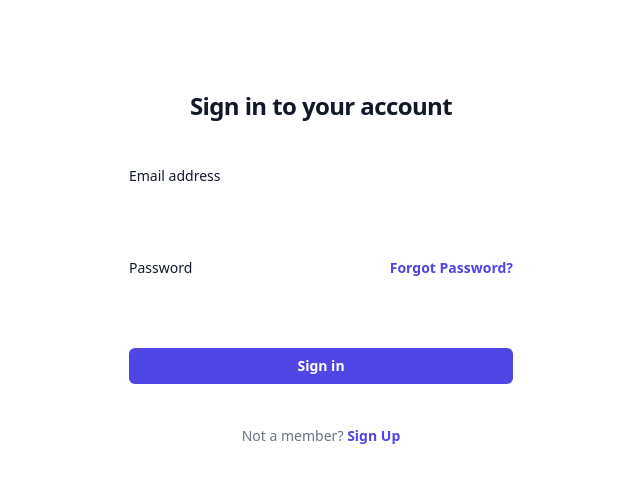
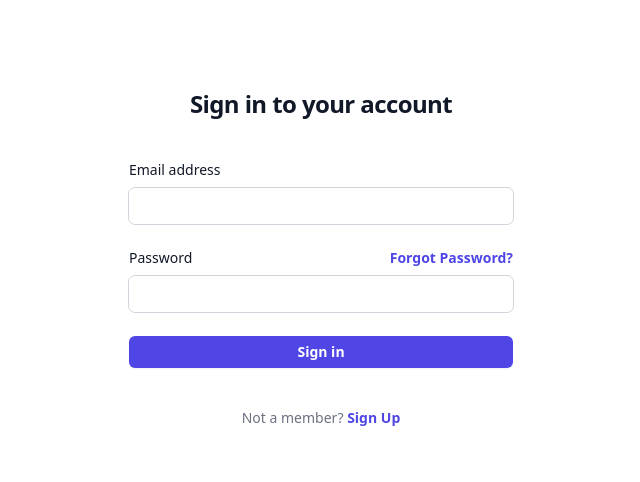
Before and after one commit to Abjithbk/village-bank, a React (Create React App) app: page /LoginPage in a window 1280 px wide. Shown: the top 482 px of the page, without its empty margins (319-959 px from the left). Built offline with nearby package versions, Linux system fonts and the light colour scheme.

Commit message:
Loading feature add for more user experience

```diff
--- a/src/components/ChangePassword.jsx
+++ b/src/components/ChangePassword.jsx
@@ -8,13 +8,17 @@ const ChangePassword = () => {
     const [conf_new_pass,setConf_New_Pass]= useState("")
     const [message,setMessage] = useState("")
     const [error,setError] = useState("")
+    const [loading,setLoading] = useState(false);
     const {changePass} = useAuth()
     const navigate = useNavigate()
 
     const handleChangePass =async (e) => {
         e.preventDefault();
+        setLoading(true)
       if(new_pass !== conf_new_pass) {
          setMessage("password do not match")
+         setLoading(false);
+         return;
       }
         try {
             await changePass(old_pass,new_pass,conf_new_pass);
@@ -23,16 +27,16 @@ const ChangePassword = () => {
         }
         catch(error) {
              setError("Password doesn't Changed.Try again")
+             console.log(error);
+
+        }
+        finally {
+          setLoading(false)
         }
     }
   return (
     <div className="flex min-h-full flex-1 flex-col justify-center px-6 py-12 lg:px-8">
         <div className="sm:mx-auto sm:w-full sm:max-w-sm">
-          <img
-            alt="Your Company"
-            src="https://tailwindcss.com/plus-assets/img/logos/mark.svg?color=indigo&shade=600"
-            className="mx-auto h-10 w-auto"
-          />
           <h2 className="mt-10 text-center text-2xl/9 font-bold tracking-tight text-gray-900">
             Change Password
           </h2>
@@ -40,6 +44,12 @@ const ChangePassword = () => {
 
         <div className="mt-10 sm:mx-auto sm:w-full sm:max-w-sm">
           <form onSubmit={handleChangePass} className="space-y-6">
+            {loading && (
+            <div className="flex items-center justify-center gap-2 text-indigo-600 font-medium">
+              <div className="w-4 h-4 border-2 border-indigo-500 border-t-transparent rounded-full animate-spin"></div>
+              <span>Changing Password..</span>
+            </div>
+          )}
             <div>
               <label className="block text-sm/6 font-medium text-gray-900">
                 Old Password
@@ -101,9 +111,11 @@ const ChangePassword = () => {
                 {error && <p className='text-red-500'>{error}</p> }
               <button
                 type="submit"
-                className="flex w-full justify-center rounded-md bg-indigo-600 px-3 py-1.5 text-sm/6 font-semibold text-white shadow-xs hover:bg-indigo-500 focus-visible:outline-2 focus-visible:outline-offset-2 focus-visible:outline-indigo-600"
+                disabled = {loading}
+                 className={`flex w-full justify-center rounded-md px-3 py-1.5 text-sm font-semibold text-white shadow-sm
+                ${loading ? "bg-gray-400 cursor-not-allowed" : "bg-indigo-600 hover:bg-indigo-500"}`}
               >
-                Change Password
+                {loading ? "Please Wait.." : "Change Password"}
               </button>
             </div>
           </form>
--- a/src/components/ForgotPassword.jsx
+++ b/src/components/ForgotPassword.jsx
@@ -53,11 +53,6 @@ const ForgotPassword = () => {
   return (
     <div className="flex min-h-full flex-1 flex-col justify-center px-6 py-12 lg:px-8">
         <div className="sm:mx-auto sm:w-full sm:max-w-sm">
-          <img
-            alt="Your Company"
-            src="https://tailwindcss.com/plus-assets/img/logos/mark.svg?color=indigo&shade=600"
-            className="mx-auto h-10 w-auto"
-          />
           <h2 className="mt-10 text-center text-2xl/9 font-bold tracking-tight text-gray-900">
             Forgot Password
           </h2>
--- a/src/components/LoginPage.jsx
+++ b/src/components/LoginPage.jsx
@@ -1,51 +1,60 @@
-import React,{useState} from 'react'
+import React, { useState } from 'react'
 import { useNavigate } from 'react-router-dom'
 import { useAuth } from '../context/AuthContext'
 import { jwtDecode } from 'jwt-decode'
 
 const LoginPage = () => {
-  const [email,setEmail] = useState('')
-  const [password,setPassword] = useState('')
-  const [error,setError] = useState('')
+  const [email, setEmail] = useState('')
+  const [password, setPassword] = useState('')
+  const [error, setError] = useState('')
+  const [loading, setLoading] = useState(false)  // ✅ loading state
+
   const navigate = useNavigate()
   const { login } = useAuth()
-     const handleLogin =async (e) => {
-         e.preventDefault();
+
+  const handleLogin = async (e) => {
+    e.preventDefault()
+    setLoading(true)
     try {
-          const response = await login(email,password)
-          console.log(response);
+      const response = await login(email, password)
+      const decoded = jwtDecode(response.access)
+      const role = decoded.profile_type
+      const successState = { state: { message: "✅ Logged in successfully" } }
 
-          const decoded = jwtDecode(response.access);
-          console.log(decoded);
-          const role = decoded.profile_type
-          const successState = { state: { message: "✅ Logged in successfully" } };
-
-          if(role === "admin") {
-            navigate("/AdminDashboard",successState)
+      if (role === "admin") {
+        navigate("/AdminDashboard", successState)
       }
-          if(role === "user") {
-            navigate("/UserDashboard",successState)
+      if (role === "user") {
+        navigate("/UserDashboard", successState)
+      }
+    } catch (error) {
+      setError(error.response?.data?.message || "Login failed")
+    } finally {
+      setLoading(false)
+    }
   }
 
-
-         }
-         catch(error) {
-           setError(error.response.data.message)
-         }
-     }
   return (
     <div className="flex min-h-full flex-1 flex-col justify-center px-6 py-12 lg:px-8">
       <div className="sm:mx-auto sm:w-full sm:max-w-sm">
-          <h2 className="mt-10 text-center text-2xl/9 font-bold tracking-tight text-gray-900">
+        <h2 className="mt-10 text-center text-2xl font-bold tracking-tight text-gray-900">
           Sign in to your account
         </h2>
       </div>
 
       <div className="mt-10 sm:mx-auto sm:w-full sm:max-w-sm">
-          {error && <p className='text-red-600'>{error}</p> }
-          <form onSubmit={handleLogin}  className="space-y-6">
+        {error && <p className="text-red-600 text-sm mb-4">{error}</p>}
+
+        {loading && (
+          <div className="flex items-center justify-center gap-2 text-indigo-600 font-medium mb-2">
+            <div className="w-4 h-4 border-2 border-indigo-500 border-t-transparent rounded-full animate-spin"></div>
+            <span>Logging in...</span>
+          </div>
+        )}
+
+        <form onSubmit={handleLogin} className="space-y-6">
           <div>
-              <label htmlFor="email" className="block text-sm/6 font-medium text-gray-900">
+            <label htmlFor="email" className="block text-sm font-medium text-gray-900">
               Email address
             </label>
             <div className="mt-2">
@@ -54,26 +63,22 @@ const LoginPage = () => {
                 name="email"
                 type="email"
                 value={email}
-                  onChange={(e) => {
-                    setEmail(e.target.value);
-                  }}
+                onChange={(e) => setEmail(e.target.value)}
                 required
                 autoComplete="email"
-                  className="block w-full rounded-md bg-white px-3 py-1.5 text-base text-gray-900 outline-1 -outline-offset-1 outline-gray-300 placeholder:text-gray-400 focus:outline-2 focus:-outline-offset-2 focus:outline-indigo-600 sm:text-sm/6"
+                className="block w-full rounded-md bg-white px-3 py-1.5 text-base text-gray-900 outline outline-1 outline-gray-300 placeholder:text-gray-400 focus:outline-2 focus:outline-indigo-600"
               />
             </div>
           </div>
 
           <div>
             <div className="flex items-center justify-between">
-                <label htmlFor="password" className="block text-sm/6 font-medium text-gray-900">
+              <label htmlFor="password" className="block text-sm font-medium text-gray-900">
                 Password
               </label>
-                <div className="text-sm">
-                  <p onClick={() => navigate("/ForgotPassword")} className="font-semibold text-indigo-600 hover:text-indigo-500 cursor-pointer">
+              <p onClick={() => navigate("/ForgotPassword")} className="text-sm font-semibold text-indigo-600 hover:text-indigo-500 cursor-pointer">
                 Forgot Password?
               </p>
-                </div>
             </div>
             <div className="mt-2">
               <input
@@ -81,12 +86,10 @@ const LoginPage = () => {
                 name="password"
                 type="password"
                 value={password}
-                  onChange={(e) => {
-                    setPassword(e.target.value)
-                  }}
+                onChange={(e) => setPassword(e.target.value)}
                 required
                 autoComplete="current-password"
-                  className="block w-full rounded-md bg-white px-3 py-1.5 text-base text-gray-900 outline-1 -outline-offset-1 outline-gray-300 placeholder:text-gray-400 focus:outline-2 focus:-outline-offset-2 focus:outline-indigo-600 sm:text-sm/6"
+                className="block w-full rounded-md bg-white px-3 py-1.5 text-base text-gray-900 outline outline-1 outline-gray-300 placeholder:text-gray-400 focus:outline-2 focus:outline-indigo-600"
               />
             </div>
           </div>
@@ -94,21 +97,23 @@ const LoginPage = () => {
           <div>
             <button
               type="submit"
-                className="flex w-full justify-center rounded-md bg-indigo-600 px-3 py-1.5 text-sm/6 font-semibold text-white shadow-xs hover:bg-indigo-500 focus-visible:outline-2 focus-visible:outline-offset-2 focus-visible:outline-indigo-600"
+              disabled={loading}
+              className={`flex w-full justify-center rounded-md px-3 py-1.5 text-sm font-semibold text-white shadow-sm ${
+                loading ? "bg-gray-400 cursor-not-allowed" : "bg-indigo-600 hover:bg-indigo-500"
+              }`}
             >
-                Sign in
+              {loading ? "Please wait..." : "Sign in"}
             </button>
           </div>
         </form>
 
-          <p className="mt-10 text-center text-sm/6 text-gray-500">
+        <p className="mt-10 text-center text-sm text-gray-500">
           Not a member?{' '}
-            <span onClick={()=>navigate("/")} className="font-semibold text-indigo-600 hover:text-indigo-500 cursor-pointer">
+          <span onClick={() => navigate("/")} className="font-semibold text-indigo-600 hover:text-indigo-500 cursor-pointer">
             Sign Up
           </span>
         </p>
       </div>
-
     </div>
   )
 }
--- a/src/components/SignUpPage.jsx
+++ b/src/components/SignUpPage.jsx
@@ -12,14 +12,16 @@ const SignUpPage = () => {
   const [profileType,setProfileType] = useState('');
   const [empId,setEmpId] = useState('');
   const [profilePic,setProfilePic] = useState('');
+  const [loading,setLoading] = useState(false)
 
   const navigate = useNavigate()
   const {signup} = useAuth()
      const handleSubmit =async (e) => {
         e.preventDefault();
-
+        setLoading(true)
         if(password !== confPassword) {
           alert("Password do not match")
+          setLoading(false)
           return;
         }
         try {
@@ -30,7 +32,9 @@ const SignUpPage = () => {
         }
         catch(error) {
        console.log(error);
-
+        }
+        finally {
+          setLoading(false)
         }
      }
   return (
@@ -43,6 +47,12 @@ const SignUpPage = () => {
 
         <div className="mt-10 sm:mx-auto sm:w-full sm:max-w-sm">
           <form onSubmit={handleSubmit} className="space-y-6">
+            {loading && (
+            <div className="flex items-center justify-center gap-2 text-indigo-600 font-medium">
+              <div className="w-4 h-4 border-2 border-indigo-500 border-t-transparent rounded-full animate-spin"></div>
+              <span>Creating account...</span>
+            </div>
+          )}
             <div>
               <label htmlFor="fname" className="block text-sm/6 font-medium text-gray-900">
                 First Name
@@ -263,9 +273,12 @@ const SignUpPage = () => {
             <div>
               <button
                 type="submit"
-                className="flex w-full justify-center rounded-md bg-indigo-600 px-3 py-1.5 text-sm/6 font-semibold text-white shadow-xs hover:bg-indigo-500 focus-visible:outline-2 focus-visible:outline-offset-2 focus-visible:outline-indigo-600"
+                disabled = {loading}
+                 className={`flex w-full justify-center rounded-md px-3 py-1.5 text-sm font-semibold text-white shadow-sm
+                ${loading ? "bg-gray-400 cursor-not-allowed" : "bg-indigo-600 hover:bg-indigo-500"}`}
+
               >
-                Sign Up
+               {loading ? "Please wait..." : "Sign Up"}
               </button>
             </div>
           </form>
```
Lines whose indentation alone changed are shown as unchanged.
